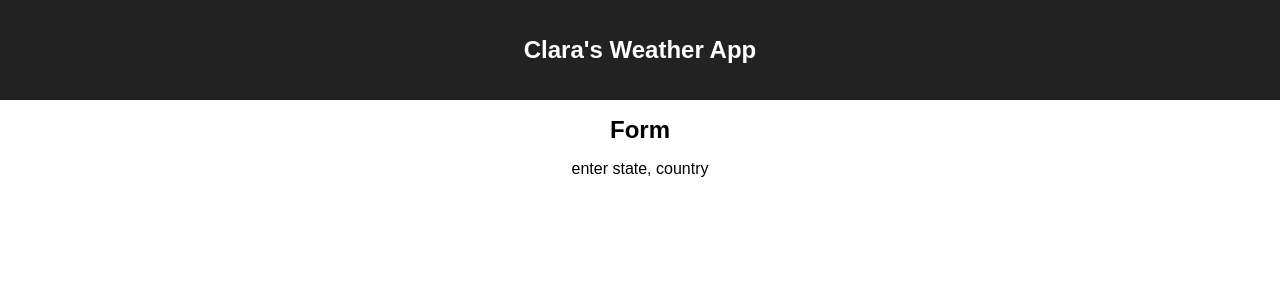
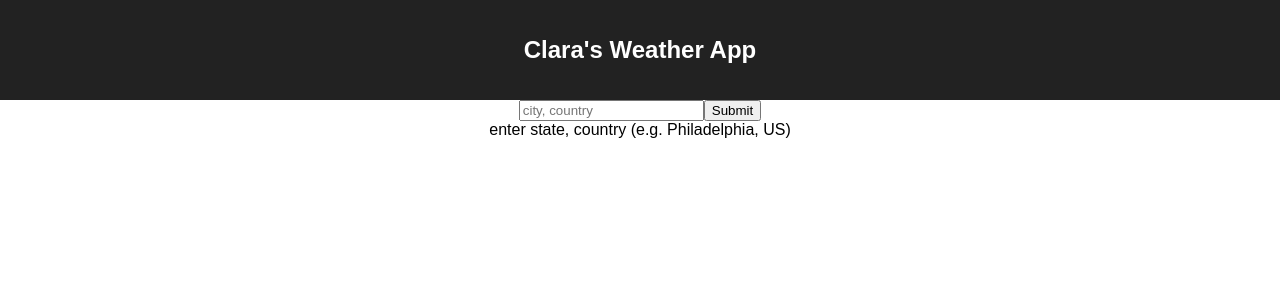
Before and after one commit to clarawrsong/React-Practice-Projects, a React (Create React App) app in the folder weather/: page / in a window 1280 px wide. Shown: the top 300 px of the page. Built offline with nearby package versions, Linux system fonts and the light colour scheme; no server answers.

Commit message:
attempt to make form to enter location

```diff
--- a/weather/src/App.js
+++ b/weather/src/App.js
@@ -10,23 +10,42 @@ class App extends Component {
     this.state = {
       weather: null,
       units: 'imperial',
-      city: 'Philadelphia, US',
+      city: '',
+      input: ''
     };
+
+    this.setLocation = this.setLocation.bind(this);
   }
 
+  /* gets data from http request */
   getData() {
-    console.log('getData');
+    if (this.state.city === '') return;
     let tempUnit = this.state.units;
     let cityName = this.state.city;
+    console.log(cityName);
     let url = `https://api.openweathermap.org/data/2.5/forecast?appid=5e488f627103c54501b7ef81152218bf&q=${cityName}&units=${tempUnit}`;
     fetch(url)
-      .then((r) => {
+      .then(r => {
         return r.json();
       })
-      .then((j) => {
+      .then(j => {
         this.setWeather(j.list);
-      });
+      })
+      .catch(error => console.log('error'));
   };
+
+  /* gets starting index position of the next day */
+  getStartTom() {
+    var i = 1;
+    var tod = this.state.weather[0].time.day;
+    var day = this.state.weather[i].time.day;
+
+    while (day === tod) {
+      i++;
+      day = this.state.weather[i].time.day
+    };
+    return i;
+  }
 
   setWeather(data) {
     let newWeather = [];
@@ -47,35 +66,27 @@ class App extends Component {
     this.setState({weather: newWeather});
   };
 
-  getStartTom() {
-    var i = 1;
-    var tod = this.state.weather[0].time.day;
-    var day = this.state.weather[i].time.day;
-
-    while (day === tod) {
-      i++;
-      day = this.state.weather[i].time.day
-    };
-    return i;
+  setLocation(input) {
+    var newCity = input.target.elements.location.value;
+    this.setState({city: newCity});
+    this.render();
   }
 
   componentDidMount() {
-    console.log('didmount');
     this.getData();
   }
 
   render() {
-    console.log('render');
-    console.log(this.state.weather);
+    alert(this.state.city);
     return (
       <div className="App">
         <header className="App-header">
           <h1 className="App-title">Clara&#39;s Weather App</h1>
         </header>
-        <Form />
+        <Form entered={this.setLocation}/>
         {this.state.weather !== null?
           <ThreeHours hourly={this.state.weather} startTom={this.getStartTom()}/>
-          : 'enter state, country'}
+          : 'enter state, country (e.g. Philadelphia, US)'}
       </div>
     );
   }
--- a/weather/src/components/Form.js
+++ b/weather/src/components/Form.js
@@ -1,14 +1,20 @@
 import React, { Component } from 'react';
 
 class Form extends Component {
+
   render() {
-    console.log('form');
     return (
       <div>
-        <h1 className="App-title">Form</h1>
+        <form onSubmit={this.props.entered}>
+          <input type="text" name="location" placeholder="city, country"></input>
+          <button>Submit</button>
+        </form>
       </div>
     );
   }
 }
 
 export default Form;
+
+// <input type="text" placeholder="city, country"></input>
+// <button onClick={this.entered}>Enter</button>
--- a/weather/src/components/ThreeHours.js
+++ b/weather/src/components/ThreeHours.js
@@ -5,11 +5,6 @@ class ThreeHours extends Component {
 
   renderDays(start, end) {
     var list = [];
-    // this.props.hourly.forEach((forecast) => {
-    //   list.push(
-    //     <Hour hr={forecast}/>
-    //   );
-    // });
     for (var i = start; i < end; i++) {
       list.push( <Hour hr={this.props.hourly[i]}/> );
     };
@@ -21,11 +16,11 @@ class ThreeHours extends Component {
     var tomorrow = this.props.hourly[this.props.startTom+1].time.day;
     return (
       <div>
-        <dl className='hourly' id = 'todayHourly'>
+        <dl id = 'todayHourly'>
           <h2> {today} </h2>
           {this.renderDays(0, this.props.startTom)}
         </dl>
-        <dl className='hourly' id = 'tomorrowHourly'>
+        <dl id = 'tomorrowHourly'>
           <h2> {tomorrow} </h2>
           {this.renderDays(this.props.startTom, 9)}
         </dl>
@@ -34,8 +29,3 @@ class ThreeHours extends Component {
   }
 }
 export default ThreeHours;
-
-// <dl className='hourly' id = 'todayHourly'>
-//   <h2> {today} </h2>
-//   {this.renderToday()}
-// </dl>
```
